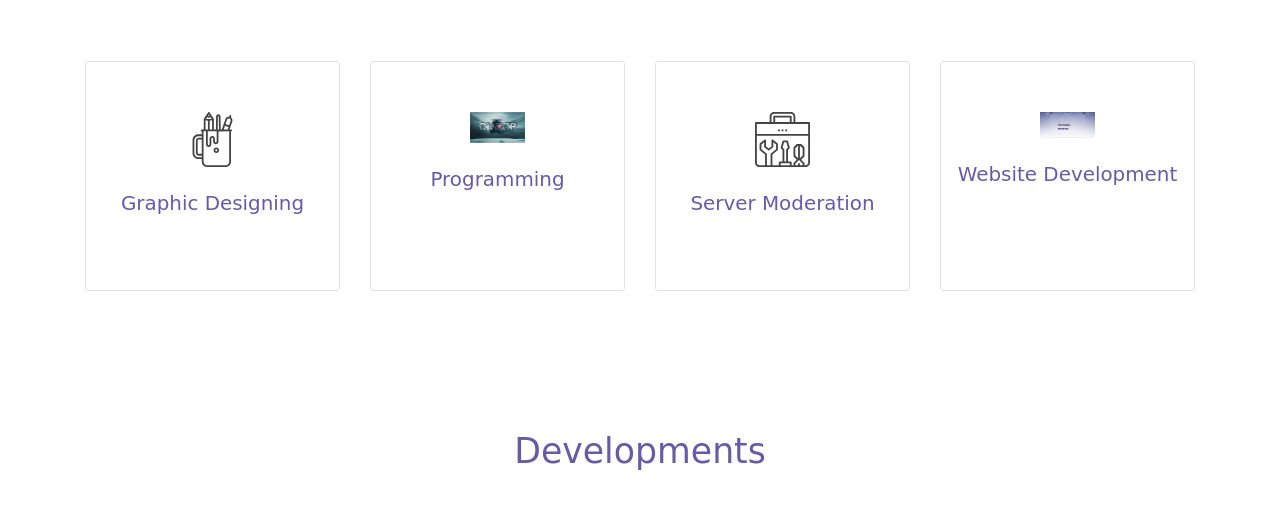
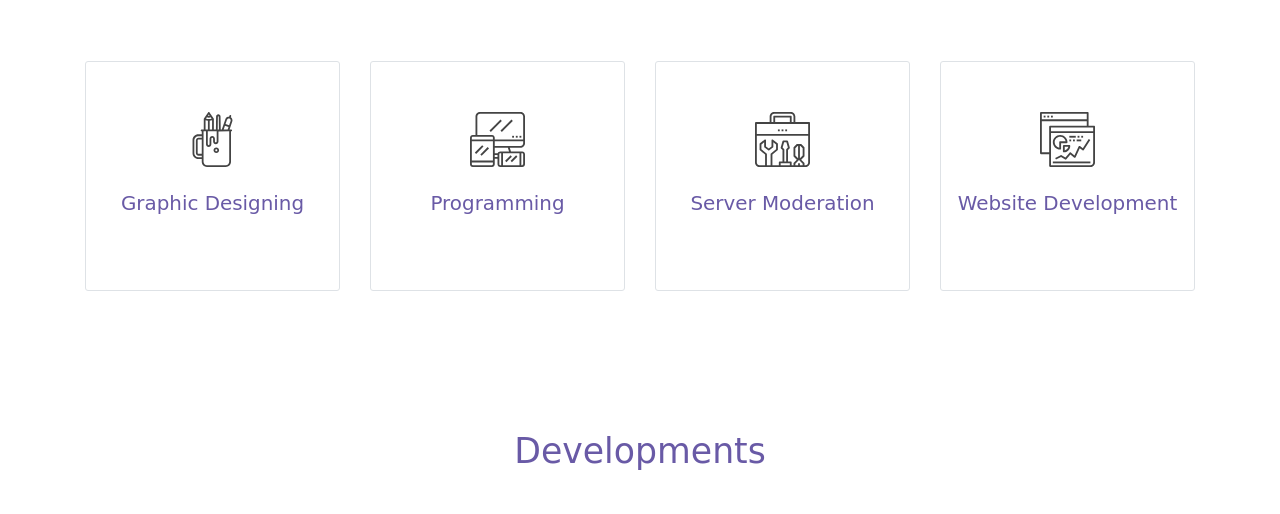
Before and after one commit to mqry/mqry.github.io, a website: page index.html in a window 1280 px wide. Shown: the part 1400-1914 px from the top of the page. Drawn offline with nearby package versions, Linux system fonts and the light colour scheme; a web font is replaced by a local one.

Commit message:
Update index.html

```diff
--- a/index.html
+++ b/index.html
@@ -94,7 +94,7 @@
                 <div class="col-md-6 col-lg-3">
                     <div class="service-card">
                         <div class="body">
-                            <img src="assets/imgs/Screen_Shot_2022-07-06_at_7.00.17_PM.png"  class="icon">
+                            <img src="assets/imgs/responsive.svg"  class="icon">
                             <h6 class="title">Programming</h6>
                             <p class="subtitle">Discord Javascript, Golang, Html, Css</p>
                         </div>
@@ -112,7 +112,7 @@
                 <div class="col-md-6 col-lg-3">
                     <div class="service-card">
                         <div class="body">
-                            <img src="assets/imgs/Screenshot%202024-03-13%20at%2010.55.22%20AM.png" class="icon">
+                            <img src="assets/imgs/analytics.svg" class="icon">
                             <h6 class="title">Website Development</h6>
                             <p class="subtitle">Personalized Website (Portfolios)</p>
                         </div>
```
